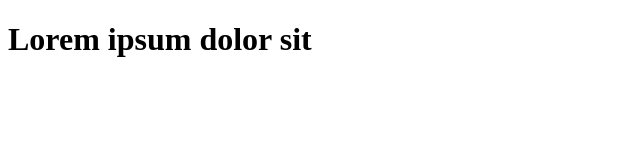
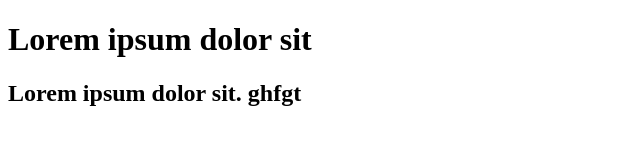
Before and after one commit to Emeka-Okpaleke/version-control-test, a plain HTML site: page index.html in a window 1280 px wide. Shown: the whole page, without its empty margins (0-640 px from the left). Drawn offline with Linux system fonts and the light colour scheme.

Commit message:
added an h2 text

```diff
--- a/index.html
+++ b/index.html
@@ -7,5 +7,6 @@
 </head>
 <body>
     <h1>Lorem ipsum dolor sit</h1>
+    <h2>Lorem ipsum dolor sit. ghfgt</h2>
 </body>
 </html>
```
